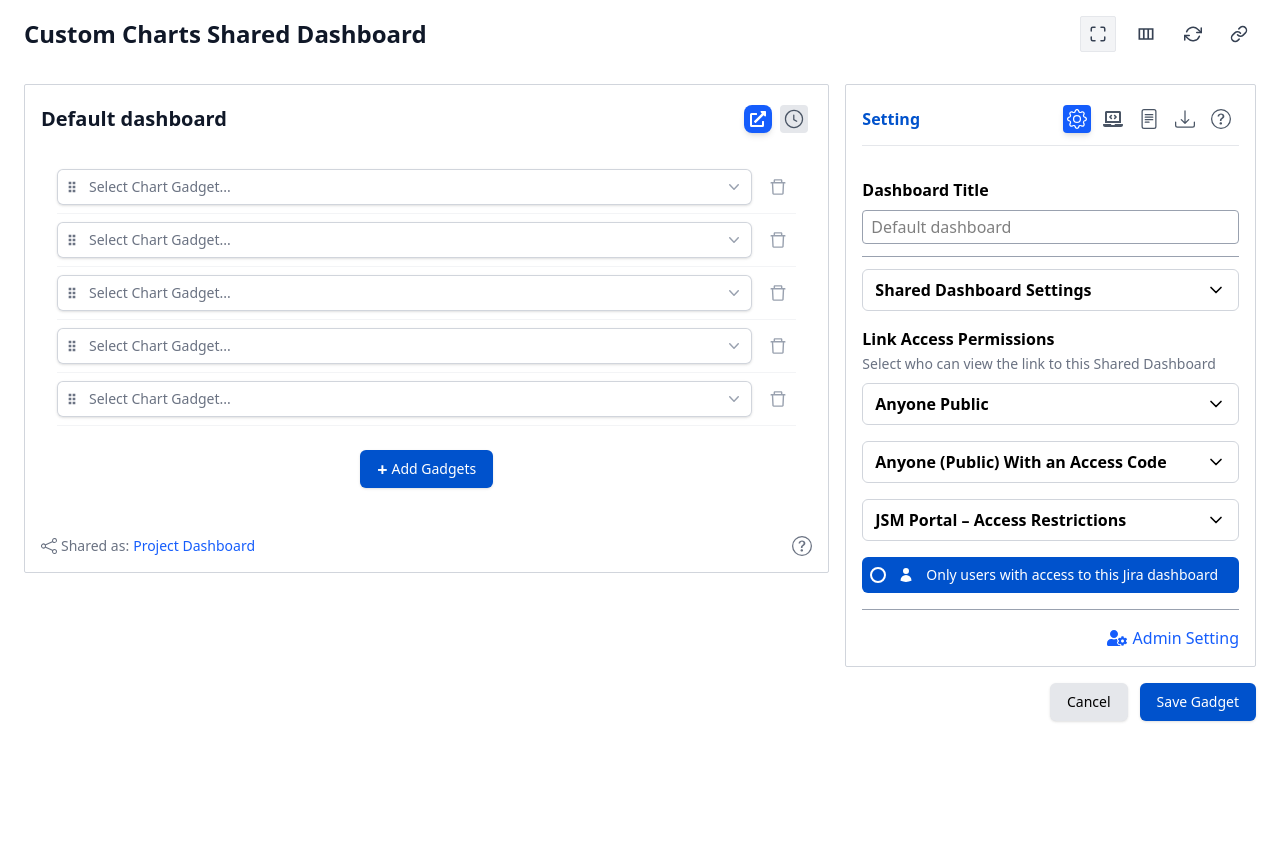
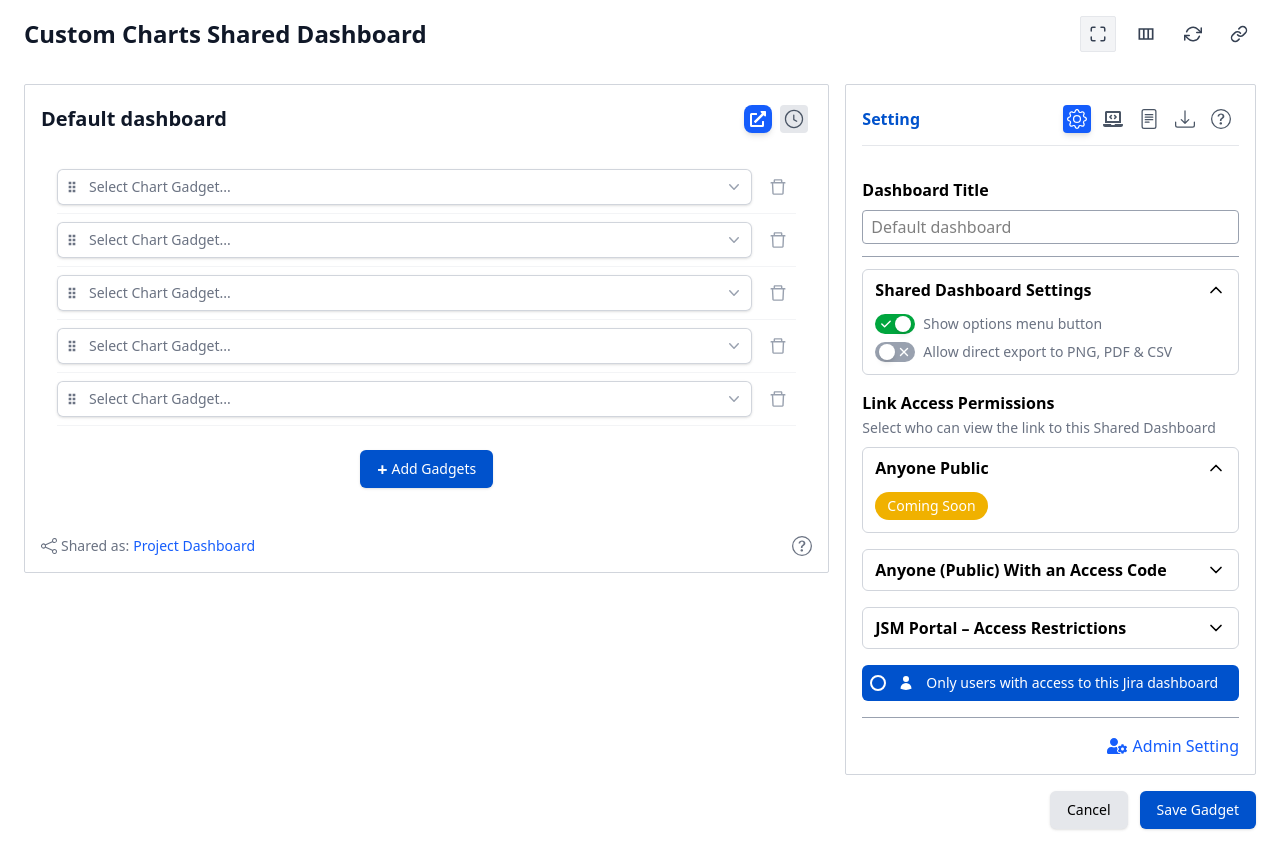
Before and after one commit to rajnishs-dev/custom-charts-jira-app, a React (Vite) app: page /shared-dashboard in a window 1280 px wide. Before the commit the page ends 800 px from the top, so only its background shows below. Built offline with nearby package versions, Linux system fonts and the light colour scheme.

Commit message:
accordion default added

```diff
--- a/src/components/TabAccordion.jsx
+++ b/src/components/TabAccordion.jsx
@@ -2,7 +2,7 @@ import React, { useState } from "react";
 import { FiChevronDown } from "react-icons/fi";
 
 const TabAccordion = ({ items }) => {
-  const [openIndex, setOpenIndex] = useState(null);
+  const [openIndex, setOpenIndex] = useState(0);
 
   const toggle = (index) => {
     setOpenIndex(openIndex === index ? null : index);
```
